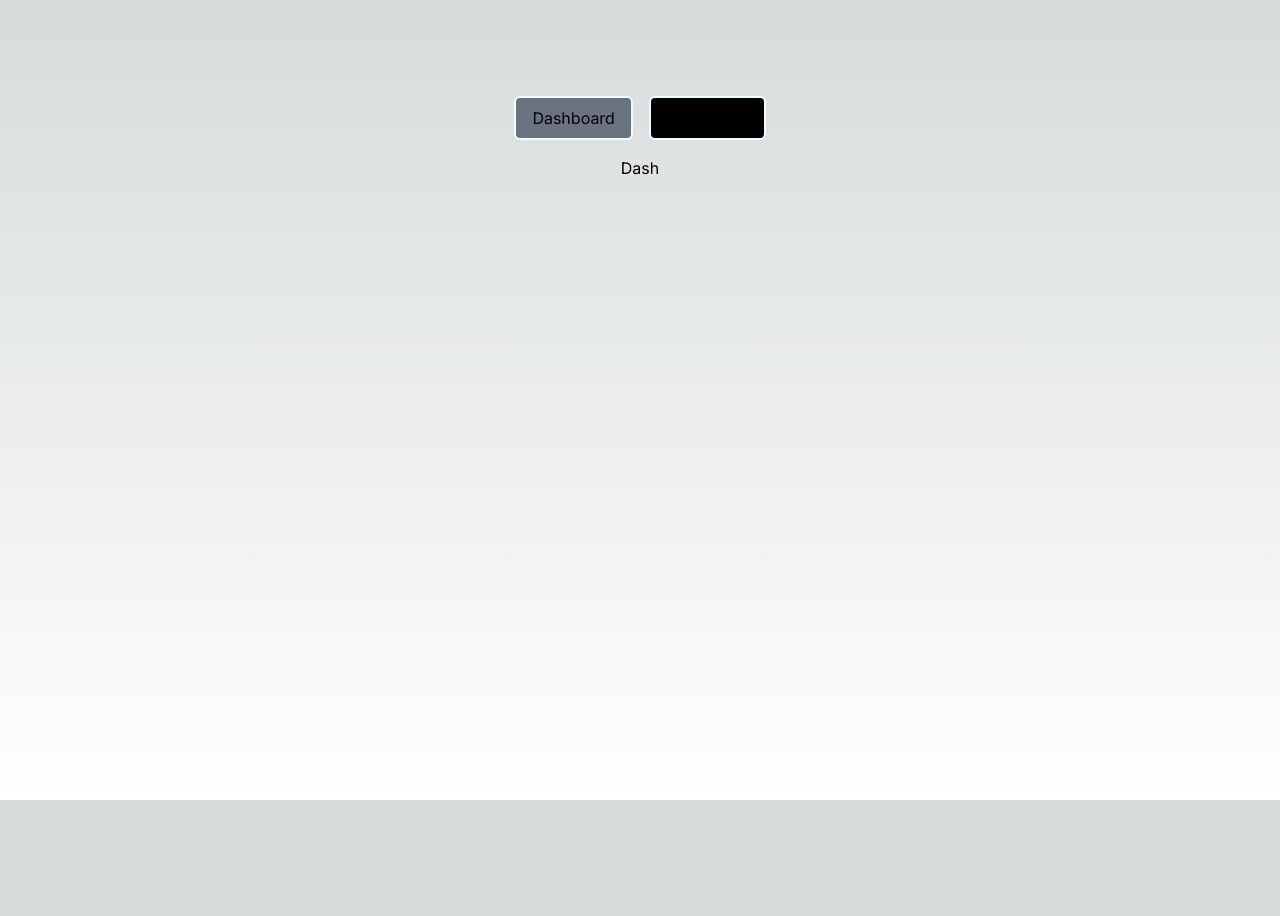
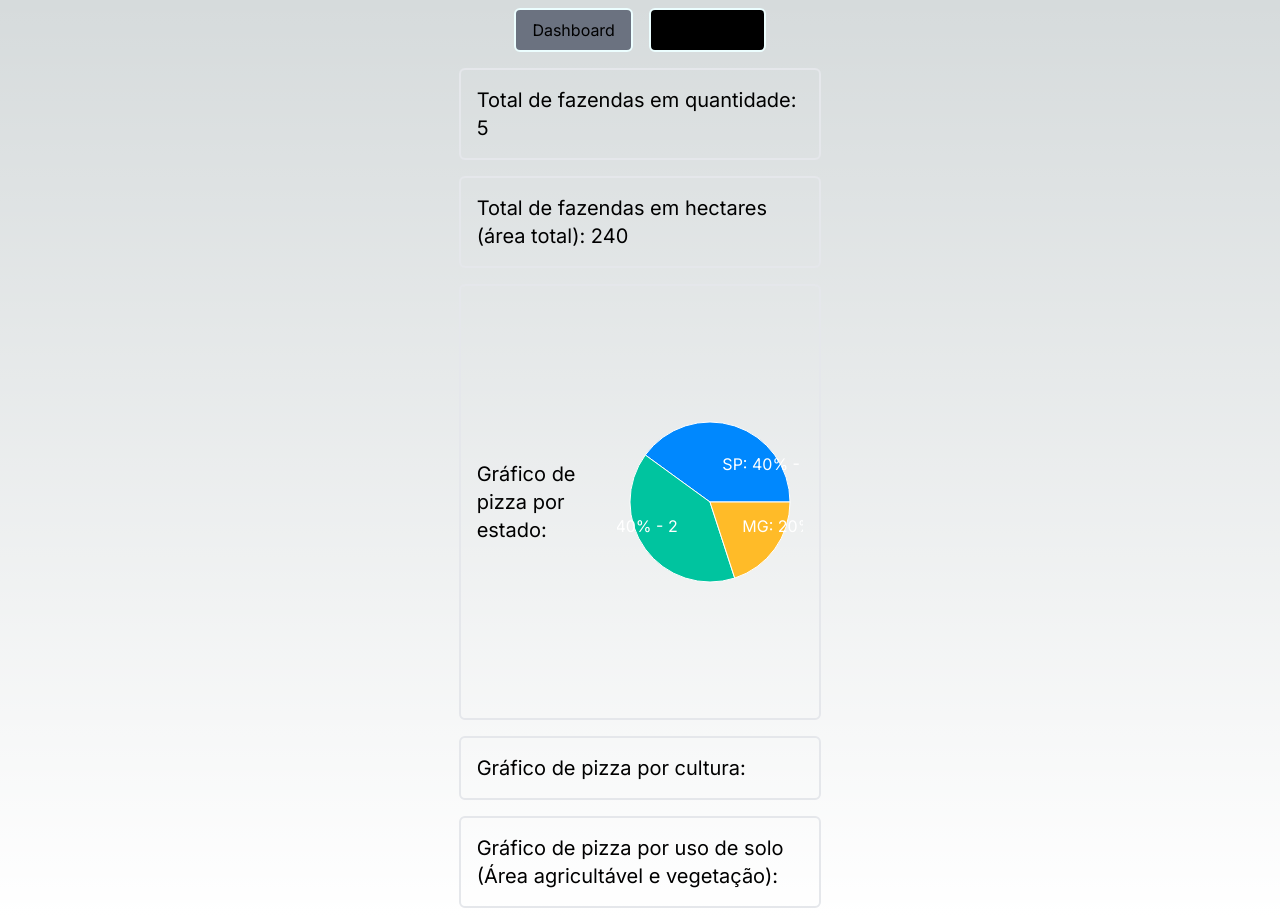
Before and after one commit to HidemitsuHashimoto/brain-ag-test, a Next.js app: page / in a window 1280 px wide. Before the commit the page ends 800 px from the top, so only its background shows below. Built offline with nearby package versions, Linux system fonts and the light colour scheme.

Commit message:
feat: add piechart

```diff
--- a/src/app/page.tsx
+++ b/src/app/page.tsx
@@ -1,27 +1,27 @@
 'use client'
 
 import { ActiveTab, useTabContext } from "@/persistence/tabContext";
+import Dashboard from "@/presentation/Dashboard";
+import Form from "@/presentation/Form";
 import TabButton from "@/presentation/TabButton";
 
 export default function Home() {
   const { activeTab, setTab } = useTabContext()
-console.log({activeTab: activeTab === ActiveTab.Dash})
+
   return (
-    <main className="flex min-h-screen flex-col items-center gap-4 p-24">
+    <main className="flex min-h-screen flex-col items-center gap-4 py-2 px-24 w-screen">
       <header className="flex gap-4">
         <TabButton active={activeTab === ActiveTab.Dash} text="Dashboard" onChange={() => setTab?.(ActiveTab.Dash)} />
         <TabButton active={activeTab === ActiveTab.Form} text="Formulário" onChange={() => setTab?.(ActiveTab.Form)} />
       </header>
 
-      <section>
-        {activeTab === ActiveTab.Dash ? (
-          <h1>Dash</h1>
-        ) : null}
+      {activeTab === ActiveTab.Dash ? (
+        <Dashboard />
+      ) : null}
 
-        {activeTab === ActiveTab.Form ? (
-          <h1>Form</h1>
-        ) : null}
-      </section>
+      {activeTab === ActiveTab.Form ? (
+        <Form />
+      ) : null}
     </main>
   );
 }
--- a/src/database/producer.ts
+++ b/src/database/producer.ts
@@ -93,8 +93,8 @@ export const producerDatabase: Producer[] = [
       {
         city: 'abre-campo',
         state: 'mg',
-        totalArea: 10,
-        arableArea: 5,
+        totalArea: 200,
+        arableArea: 30,
         vegetationArea: 5,
         cropsPlanted: [
           { name: Crops.Coffee, planted: false },
--- a/src/presentation/Dashboard.tsx
+++ b/src/presentation/Dashboard.tsx
@@ -1,27 +1,42 @@
 import { useProducerContext } from "@/persistence/producerContext"
 import { SubChapter } from "./components/SubChapter"
+import { useMemo } from "react"
+import DashItem from "./components/Dashboard/DashItem"
+import DashPieChart from "./components/Dashboard/DashPieChart"
 
 export default function Dashboard() {
   const { producers } = useProducerContext()
+
+  const totalFarmQuantity = useMemo(() => producers.reduce((acc, producer) => acc += producer.addresses.length, 0), [producers])
+
+  const totalFarmHectaresQuantity = useMemo(() =>
+    producers.reduce((acc, producer) =>
+      acc += producer.addresses.reduce((acc2, address) => acc2 += address.totalArea, 0)
+    , 0)
+  , [producers])
+
   return (
-    <section>
-      <section>
-        <section>
-          <SubChapter text="Total de fazendas em quantidade:" />
-        </section>
-        <section>
-          <SubChapter text="Total de fazendas em hectares (área total):" />
-        </section>
-        <section>
+    <section className="mx-auto w-4/6">
+      <ul className="flex flex-col items-center gap-4">
+        <DashItem>
+          <SubChapter text={`Total de fazendas em quantidade: ${totalFarmQuantity}`} />
+        </DashItem>
+        <DashItem>
+          <SubChapter text={`Total de fazendas em hectares (área total): ${totalFarmHectaresQuantity}`} />
+        </DashItem>
+        <DashItem>
           <SubChapter text="Gráfico de pizza por estado:" />
-        </section>
-        <section>
+          <div className="w-[400px] h-[400px]">
+            <DashPieChart addresses={producers.flatMap(producer => producer.addresses)} />
+          </div>
+        </DashItem>
+        <DashItem>
           <SubChapter text="Gráfico de pizza por cultura:" />
-        </section>
-        <section>
+        </DashItem>
+        <DashItem>
           <SubChapter text="Gráfico de pizza por uso de solo (Área agricultável e vegetação):" />
-        </section>
-      </section>
+        </DashItem>
+      </ul>
     </section>
   )
 }
--- /dev/null
+++ b/src/presentation/components/Dashboard/DashItem.tsx
@@ -0,0 +1,10 @@
+type DashItemProps = {
+  children: React.ReactNode
+}
+export default function DashItem({ children }: DashItemProps) {
+  return (
+    <li className="flex items-center gap-4 border-2 rounded-md p-4 w-1/2">
+      {children}
+    </li>
+  )
+}
--- /dev/null
+++ b/src/presentation/components/Dashboard/DashPieChart.tsx
@@ -0,0 +1,64 @@
+import { Addresses } from '@/business/producer-domain';
+import { useEffect, useState } from 'react';
+import { PieChart, Pie, Sector, Cell, ResponsiveContainer, PieLabel } from 'recharts';
+
+const COLORS = ['#0088FE', '#00C49F', '#FFBB28', '#FF8042'];
+
+const RADIAN = Math.PI / 180;
+const renderCustomizedLabel = ({ cx, cy, midAngle, innerRadius, outerRadius, percent, index, name, value }: any) => {
+  const radius = innerRadius + (outerRadius - innerRadius) * 0.5;
+  const x = cx + radius * Math.cos(-midAngle * RADIAN);
+  const y = cy + radius * Math.sin(-midAngle * RADIAN);
+
+  return (
+    <text x={x} y={y} fill="white" textAnchor={x > cx ? 'start' : 'end'} dominantBaseline="central">
+      {`${name}: ${(percent * 100).toFixed(0)}% - ${value}`}
+    </text>
+  );
+};
+
+type PieChartProps = {
+  addresses: Addresses[];
+}
+type PieDataProps = {
+  name: string;
+  value: number;
+}
+export default function DashPieChart({ addresses }: PieChartProps) {
+  const [statesData, setStatesData] = useState<PieDataProps[]>([])
+
+  useEffect(() => {
+    const statesCount: { [key: string]: number } = {}
+    for(let i of addresses) {
+      console.log({i})
+      if(statesCount[i.state] !== undefined)
+        statesCount[i.state]++
+      else
+        statesCount[i.state] = 1
+    }
+
+    const newStatesData = Object.keys(statesCount).map(state => ({ name: state.toUpperCase(), value: statesCount[state] }))
+    setStatesData(newStatesData)
+  }, [addresses])
+
+  return (
+    <ResponsiveContainer width="100%" height="100%">
+      <PieChart width={400} height={400}>
+        <Pie
+          data={statesData}
+          cx="50%"
+          cy="50%"
+          labelLine={false}
+          label={renderCustomizedLabel}
+          outerRadius={80}
+          fill="#8884d8"
+          dataKey="value"
+        >
+          {statesData.map((entry, index) => (
+            <Cell key={`cell-${index}`} fill={COLORS[index % COLORS.length]} />
+          ))}
+        </Pie>
+      </PieChart>
+    </ResponsiveContainer>
+  )
+}
```
